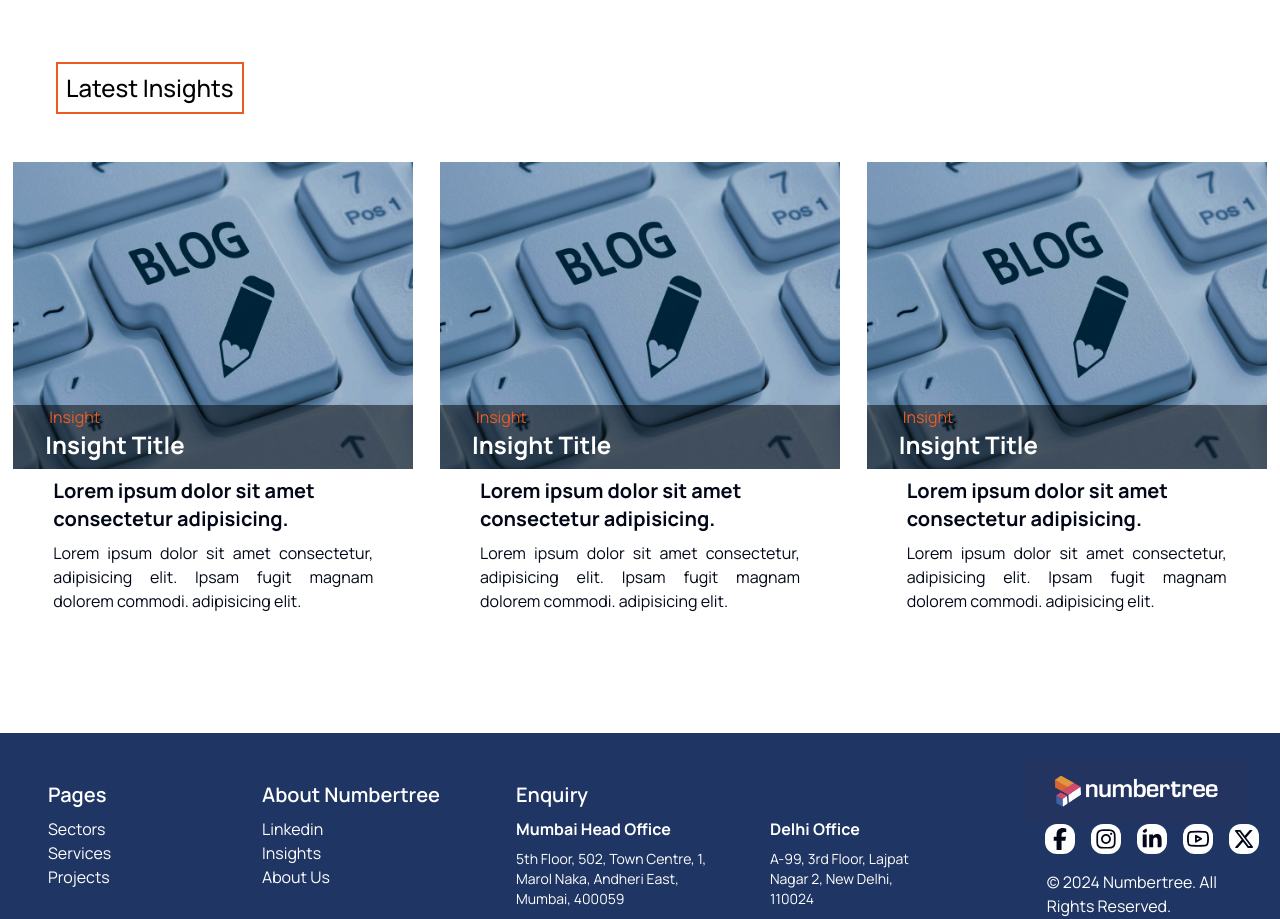
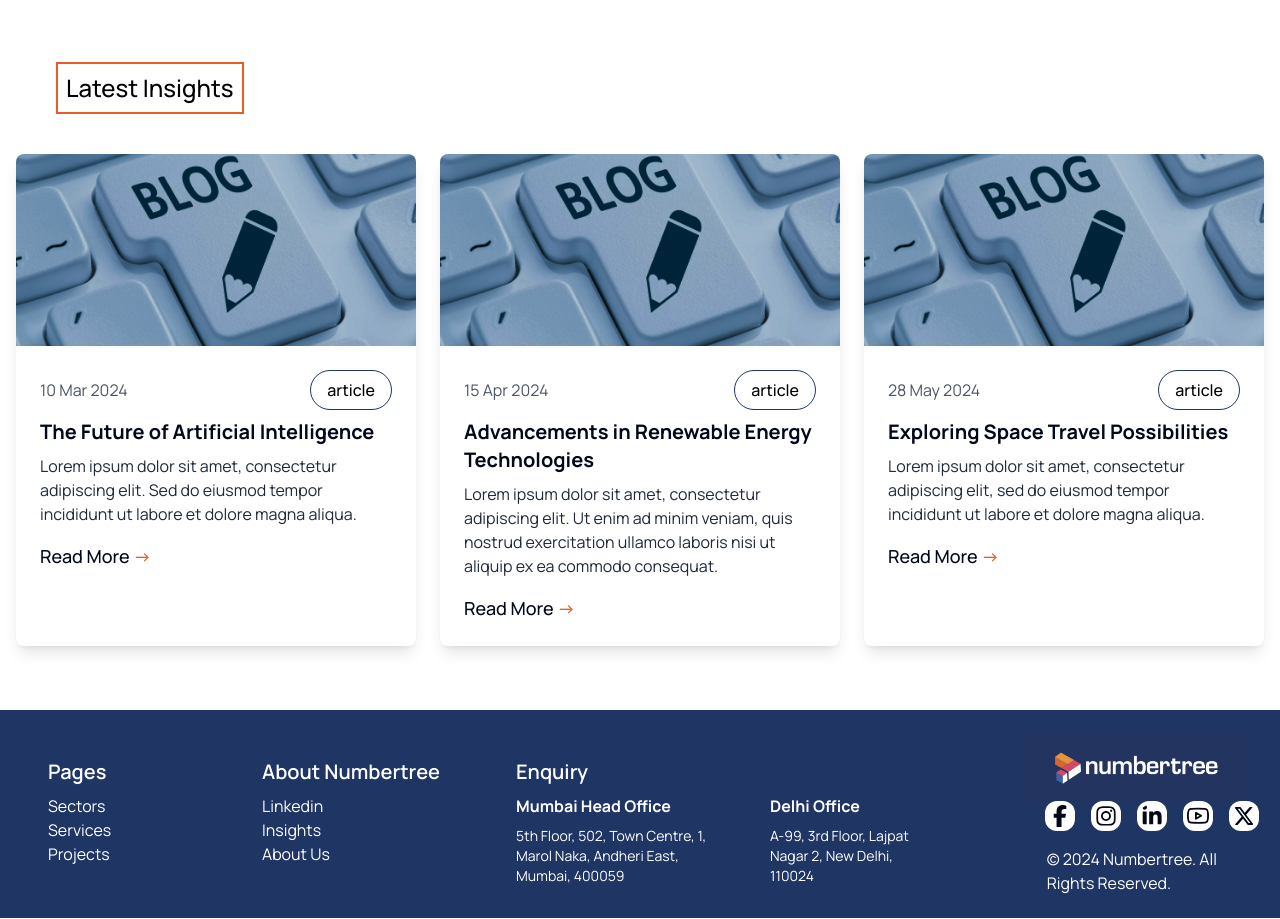
Before and after one commit to girishdigge/numbertree-app, a Next.js app: page /career in a window 1280 px wide. Shown: the part 4080-4999 px from the top of the page. Built offline with nearby package versions, Linux system fonts and the light colour scheme.

Commit message:
career blogs updated

```diff
--- a/src/app/(sitemap)/career/page.tsx
+++ b/src/app/(sitemap)/career/page.tsx
@@ -6,6 +6,9 @@ import { IoHomeSharp } from 'react-icons/io5';
 import { FaFacebookF } from 'react-icons/fa6';
 import { FaXTwitter } from 'react-icons/fa6';
 import { FaLinkedinIn } from 'react-icons/fa';
+import BlogCard from '@/components/sitemap/blog-card';
+import { ExploreArticles } from '@/data/Insights';
+
 const Page = () => {
   return (
     <div className=''>
@@ -193,7 +196,16 @@ const Page = () => {
             Latest Insights
           </h2>
         </div>
-        <div className='flex justify-center items-center mb-20'>
+        <div className='container mx-auto px-4 py-8'>
+          {/* <h1 className='text-3xl font-bold mb-4'>Latest Blogs</h1> */}
+          <div className='grid grid-cols-1 sm:grid-cols-2 lg:grid-cols-3 gap-6 mb-8'>
+            {ExploreArticles.map((blog, index) => (
+              <BlogCard key={index} blog={blog} />
+            ))}
+          </div>
+        </div>
+
+        {/* <div className='flex justify-center items-center mb-20'>
           <div className='grid grid-cols-3 '>
             <div className='  flex flex-col items-center justify-center'>
               <div className=' group relative hover:scale-110 transition duration-500 ease-in-out'>
@@ -286,7 +298,7 @@ const Page = () => {
               </p>
             </div>
           </div>
-        </div>
+        </div> */}
       </div>
     </div>
   );
--- a/src/app/(sitemap)/insights/page.tsx
+++ b/src/app/(sitemap)/insights/page.tsx
@@ -43,10 +43,10 @@ const Page = () => {
             <IoHomeSharp color='#1f3563' />
           </Link>
         </span>
-        <RxSlash color='gray' className='mt-1' />
+        {/* <RxSlash color='gray' className='mt-1' />
         <Link href={`/sectors`}>
           <p className='font-bold text-num-indigo'>Sectors</p>
-        </Link>
+        </Link> */}
         <RxSlash color='gray' className='mt-1' />
         <p className='font-bold text-num-indigo'>Insights</p>
       </div>
--- a/src/data/Insights.js
+++ b/src/data/Insights.js
@@ -1,3 +1,33 @@
+export const ExploreArticles = [
+  {
+    type: 'article',
+    date: '10 Mar 2024',
+    image: '/insights/1.jpg',
+    title: 'The Future of Artificial Intelligence',
+    content:
+      'Lorem ipsum dolor sit amet, consectetur adipiscing elit. Sed do eiusmod tempor incididunt ut labore et dolore magna aliqua.',
+    link: '#',
+  },
+  {
+    type: 'article',
+    date: '15 Apr 2024',
+    image: '/insights/2.jpg',
+    title: 'Advancements in Renewable Energy Technologies',
+    content:
+      'Lorem ipsum dolor sit amet, consectetur adipiscing elit. Ut enim ad minim veniam, quis nostrud exercitation ullamco laboris nisi ut aliquip ex ea commodo consequat.',
+    link: '#',
+  },
+  {
+    type: 'article',
+    date: '28 May 2024',
+    image: '/insights/3.jpg',
+    title: 'Exploring Space Travel Possibilities',
+    content:
+      'Lorem ipsum dolor sit amet, consectetur adipiscing elit, sed do eiusmod tempor incididunt ut labore et dolore magna aliqua.',
+    link: '#',
+  },
+];
+
 export const Articles = [
   {
     type: 'article',
@@ -26,6 +56,7 @@ export const Articles = [
       'Lorem ipsum dolor sit amet, consectetur adipiscing elit, sed do eiusmod tempor incididunt ut labore et dolore magna aliqua.',
     link: '#',
   },
+
   {
     type: 'article',
     date: '3 Jun 2024',
```
